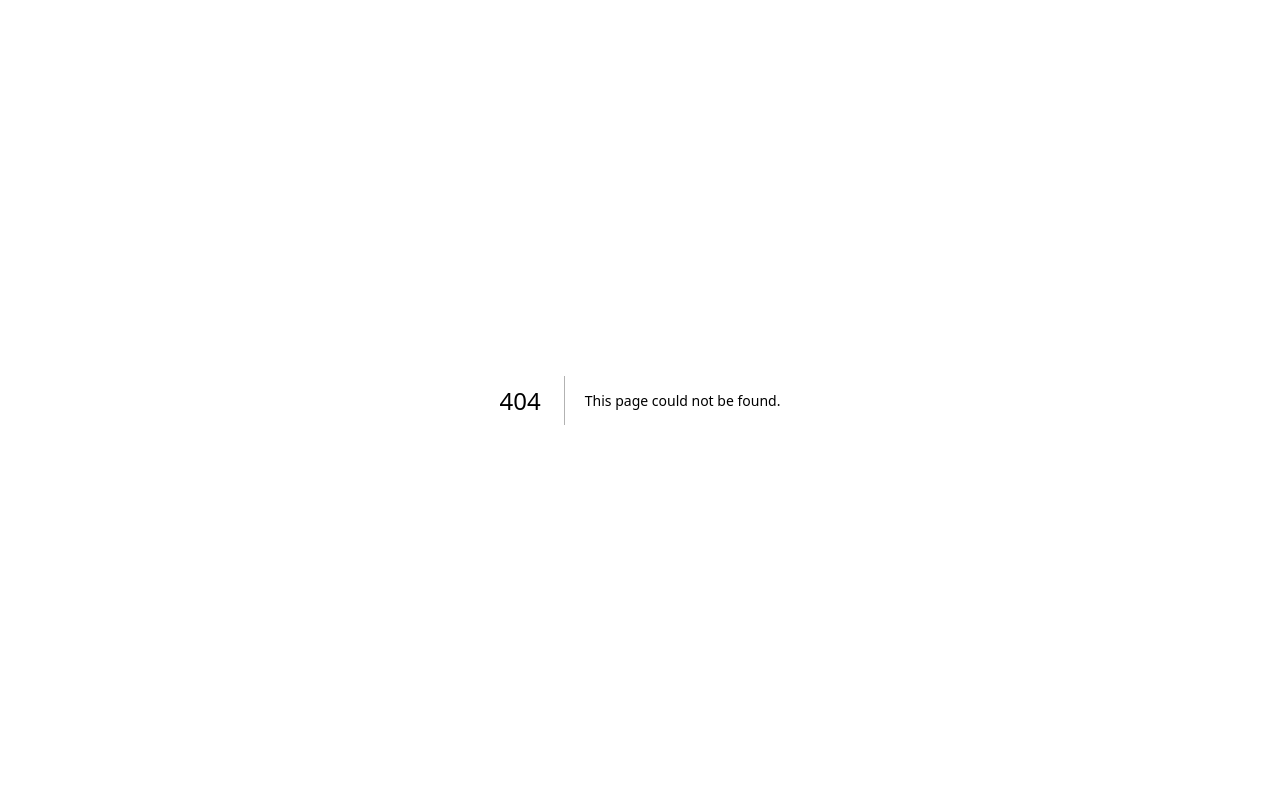
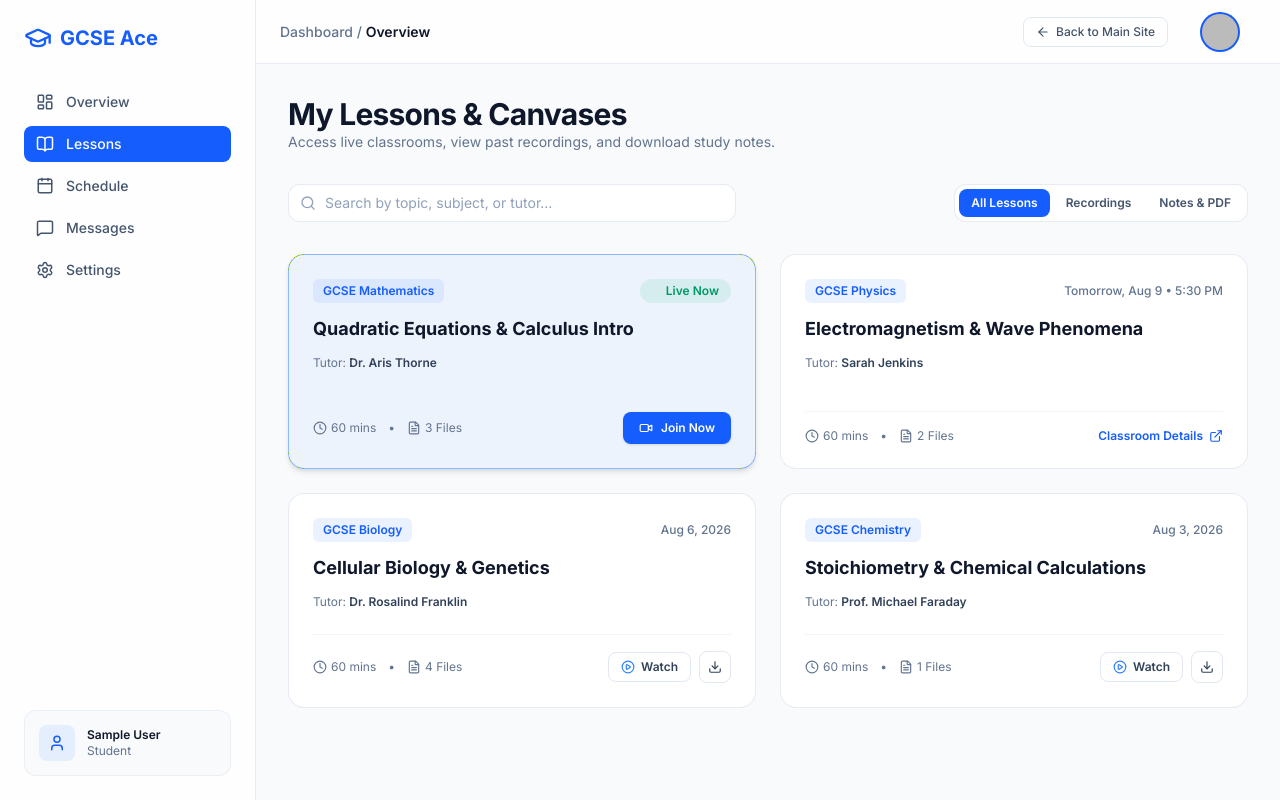
Before and after one commit to alexraju01/GCSE-tutor-app, a Next.js app in the folder client/: page /dashboard/lessons in a window 1280 px wide. Before the commit this address had no page. Built offline with nearby package versions, Linux system fonts and the light colour scheme; no server answers; sample sign-in values are in the browser's storage.

Commit message:
Created the lessons page

```diff
--- /dev/null
+++ b/client/src/app/(dashboard)/dashboard/lessons/page.tsx
@@ -0,0 +1,224 @@
+import { auth } from "@auth";
+import {
+	BookOpen,
+	Clock,
+	Download,
+	ExternalLink,
+	FileText,
+	PlayCircle,
+	Search,
+	Sparkles,
+	Video,
+} from "lucide-react";
+import Link from "next/link";
+
+interface Lesson {
+	id: string;
+	title: string;
+	subject: string;
+	tutorOrStudent: string;
+	date: string;
+	duration: string;
+	status: "Live Now" | "Upcoming" | "Completed";
+	hasRecording?: boolean;
+	resourcesCount: number;
+}
+
+const renderStatusBadge = (lesson: Lesson) => {
+	if (lesson.status === "Live Now") {
+		return (
+			<span className='inline-flex items-center gap-1.5 rounded-full bg-emerald-500/10 px-3 py-1 text-xs font-semibold text-emerald-600 dark:text-emerald-400'>
+				<span className='h-2 w-2 animate-ping rounded-full bg-emerald-500' />
+				Live Now
+			</span>
+		);
+	}
+
+	return (
+		<span className='text-xs font-medium text-slate-500 dark:text-slate-400'>{lesson.date}</span>
+	);
+};
+
+const renderActions = (lesson: Lesson) => {
+	if (lesson.status === "Live Now") {
+		return (
+			<Link
+				href={`/dashboard/lessons/${lesson.id}`}
+				className='inline-flex items-center gap-2 rounded-lg bg-blue-600 px-4 py-2 text-xs font-semibold text-white shadow-sm transition-all hover:bg-blue-500 active:scale-[0.98]'>
+				<Video size={14} /> Join Now
+			</Link>
+		);
+	}
+
+	if (lesson.status === "Completed") {
+		return (
+			<div className='flex items-center gap-2'>
+				{lesson.hasRecording && (
+					<button className='inline-flex items-center gap-1.5 rounded-lg border border-slate-200 px-3 py-1.5 text-xs font-semibold text-slate-700 hover:bg-slate-100 dark:border-slate-800 dark:text-slate-300 dark:hover:bg-slate-800'>
+						<PlayCircle size={14} className='text-blue-500' /> Watch
+					</button>
+				)}
+				<button className='inline-flex items-center gap-1.5 rounded-lg border border-slate-200 p-2 text-xs font-semibold text-slate-700 hover:bg-slate-100 dark:border-slate-800 dark:text-slate-300 dark:hover:bg-slate-800'>
+					<Download size={14} />
+				</button>
+			</div>
+		);
+	}
+
+	return (
+		<Link
+			href={`/dashboard/lessons/${lesson.id}`}
+			className='inline-flex items-center gap-1.5 text-xs font-semibold text-blue-600 hover:text-blue-500 dark:text-blue-400'>
+			Classroom Details <ExternalLink size={14} />
+		</Link>
+	);
+};
+
+const LessonsPage = async () => {
+	const session = await auth();
+	const isTeacher = session?.user?.role === "Teacher";
+
+	const lessons: Lesson[] = [
+		{
+			id: "1",
+			title: "Quadratic Equations & Calculus Intro",
+			subject: "GCSE Mathematics",
+			tutorOrStudent: isTeacher ? "Alex Morgan" : "Dr. Aris Thorne",
+			date: "Today, Aug 8 • 4:00 PM",
+			duration: "60 mins",
+			status: "Live Now",
+			resourcesCount: 3,
+		},
+		{
+			id: "2",
+			title: "Electromagnetism & Wave Phenomena",
+			subject: "GCSE Physics",
+			tutorOrStudent: isTeacher ? "Liam Davies" : "Sarah Jenkins",
+			date: "Tomorrow, Aug 9 • 5:30 PM",
+			duration: "60 mins",
+			status: "Upcoming",
+			resourcesCount: 2,
+		},
+		{
+			id: "3",
+			title: "Cellular Biology & Genetics",
+			subject: "GCSE Biology",
+			tutorOrStudent: isTeacher ? "Sophia Lin" : "Dr. Rosalind Franklin",
+			date: "Aug 6, 2026",
+			duration: "60 mins",
+			status: "Completed",
+			hasRecording: true,
+			resourcesCount: 4,
+		},
+		{
+			id: "4",
+			title: "Stoichiometry & Chemical Calculations",
+			subject: "GCSE Chemistry",
+			tutorOrStudent: isTeacher ? "Emma Watson" : "Prof. Michael Faraday",
+			date: "Aug 3, 2026",
+			duration: "60 mins",
+			status: "Completed",
+			hasRecording: true,
+			resourcesCount: 1,
+		},
+	];
+
+	return (
+		<div className='mx-auto max-w-6xl space-y-8'>
+			{/* HEADER SECTION */}
+			<div className='flex flex-col gap-4 sm:flex-row sm:items-center sm:justify-between'>
+				<div>
+					<h1 className='text-2xl font-bold tracking-tight text-slate-900 dark:text-slate-100 sm:text-3xl'>
+						My Lessons & Canvases
+					</h1>
+					<p className='text-sm text-slate-500 dark:text-slate-400'>
+						Access live classrooms, view past recordings, and download study notes.
+					</p>
+				</div>
+			</div>
+
+			{/* CONTROLS & SEARCH */}
+			<div className='flex flex-col gap-4 sm:flex-row sm:items-center sm:justify-between'>
+				{/* Search Bar */}
+				<div className='relative flex-1 max-w-md'>
+					<Search size={16} className='absolute left-3 top-1/2 -translate-y-1/2 text-slate-400' />
+					<input
+						type='text'
+						placeholder='Search by topic, subject, or tutor...'
+						className='w-full rounded-xl border border-slate-200/80 bg-white pl-9 pr-4 py-2 text-sm text-slate-900 placeholder:text-slate-400 focus:border-blue-500 focus:outline-none focus:ring-1 focus:ring-blue-500 dark:border-slate-800 dark:bg-slate-900/50 dark:text-slate-100 dark:placeholder:text-slate-500'
+					/>
+				</div>
+
+				{/* Tab Filters */}
+				<div className='flex items-center gap-1 rounded-xl border border-slate-200/80 bg-white p-1 text-xs font-semibold text-slate-600 dark:border-slate-800 dark:bg-slate-900/50 dark:text-slate-400'>
+					<button className='rounded-lg bg-blue-600 px-3 py-1.5 text-white'>All Lessons</button>
+					<button className='rounded-lg px-3 py-1.5 hover:bg-slate-100 dark:hover:bg-slate-800'>
+						Recordings
+					</button>
+					<button className='rounded-lg px-3 py-1.5 hover:bg-slate-100 dark:hover:bg-slate-800'>
+						Notes & PDF
+					</button>
+				</div>
+			</div>
+
+			{/* LESSON CARDS GRID */}
+			<div className='grid gap-6 md:grid-cols-2'>
+				{lessons.map((lesson) => {
+					const isLive = lesson.status === "Live Now";
+
+					return (
+						<div
+							key={lesson.id}
+							className={`group flex flex-col justify-between rounded-2xl border p-6 transition-all ${
+								isLive
+									? "border-blue-500/50 bg-blue-500/5 shadow-md dark:border-blue-500/40 dark:bg-blue-950/20"
+									: "border-slate-200/80 bg-white hover:border-slate-300 dark:border-slate-800/80 dark:bg-slate-900/50 dark:hover:border-slate-700"
+							}`}>
+							{/* TOP INFO */}
+							<div className='space-y-3'>
+								<div className='flex items-center justify-between'>
+									<span className='rounded-md bg-blue-500/10 px-2.5 py-1 text-xs font-semibold text-blue-600 dark:text-blue-400'>
+										{lesson.subject}
+									</span>
+
+									{renderStatusBadge(lesson)}
+								</div>
+
+								<h3 className='text-lg font-bold text-slate-900 transition-colors group-hover:text-blue-600 dark:text-slate-100 dark:group-hover:text-blue-400'>
+									{lesson.title}
+								</h3>
+
+								<p className='text-xs text-slate-500 dark:text-slate-400'>
+									{isTeacher ? "Student" : "Tutor"}:{" "}
+									<span className='font-semibold text-slate-700 dark:text-slate-300'>
+										{lesson.tutorOrStudent}
+									</span>
+								</p>
+							</div>
+
+							{/* BOTTOM ACTIONS */}
+							<div className='mt-6 border-t border-slate-100 pt-4 dark:border-slate-800/60'>
+								<div className='flex items-center justify-between'>
+									<div className='flex items-center gap-3 text-xs text-slate-500 dark:text-slate-400'>
+										<span className='flex items-center gap-1'>
+											<Clock size={14} /> {lesson.duration}
+										</span>
+										<span>•</span>
+										<span className='flex items-center gap-1'>
+											<FileText size={14} /> {lesson.resourcesCount} Files
+										</span>
+									</div>
+
+									{/* Dynamic CTA depending on Status */}
+									{renderActions(lesson)}
+								</div>
+							</div>
+						</div>
+					);
+				})}
+			</div>
+		</div>
+	);
+};
+
+export default LessonsPage;
```
